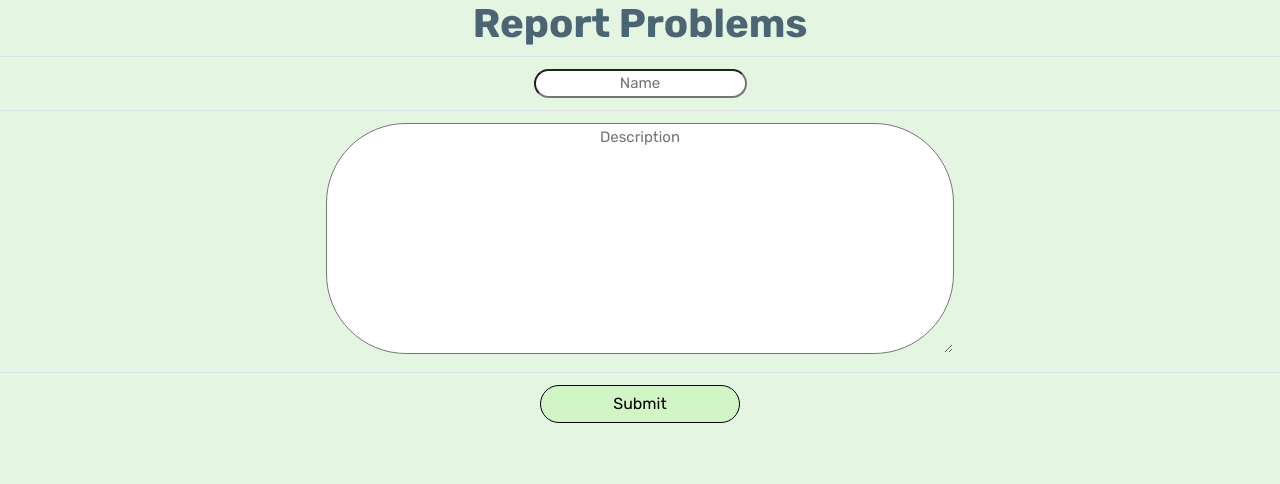
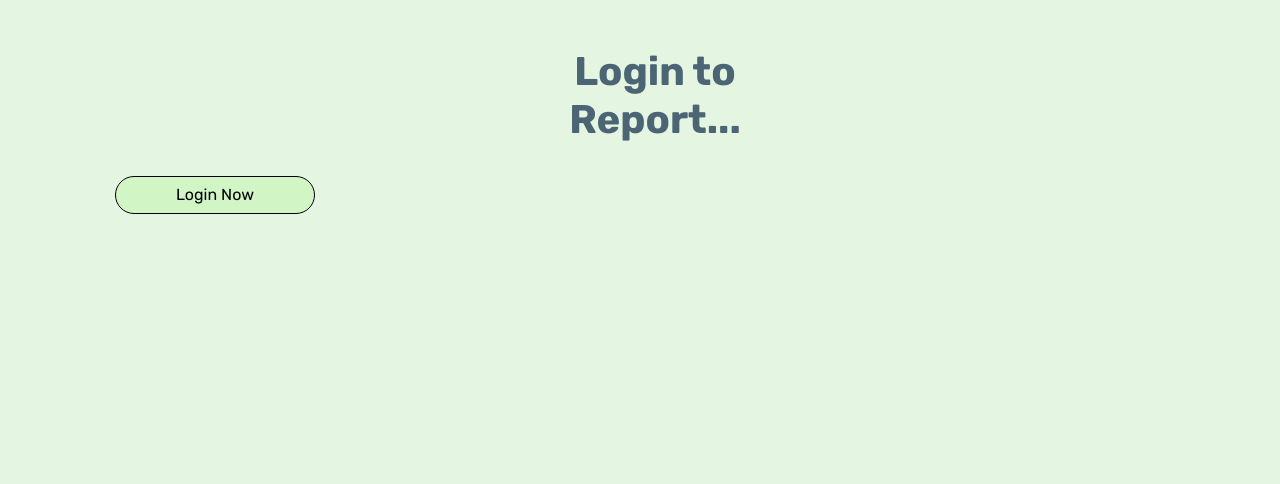
Before and after one commit to SinusCosinusTangen/donasi-covid-19-2, a Django app: page /reportIssue/ in a window 1280 px wide. Shown: the part 66-550 px from the top of the page. Run offline with Django 3.2, Linux system fonts and the light colour scheme; some libraries are stand-ins or nearby versions.

Commit message:
Update report.html

```diff
--- a/report/templates/report/report.html
+++ b/report/templates/report/report.html
@@ -11,6 +11,7 @@
 
     <body>
         {% block content %}
+        {% if user.is_authenticated %}
         <h1 style="color: #4B6574; font-weight: bold; ">Report Problems</h1>
         <form action="" method="POST">
             <table class="table">
@@ -32,6 +33,17 @@
                         </td>
                     </tr>
                 </tbody>
+                {% else %}
+                <br>
+
+        <br>
+        <h1 style="color: #4B6574; font-weight: bold; margin-left: 30px ">Login to <br> Report...</h1>
+        <br>
+        <div class="container mx-auto">
+            <a style="margin-bottom: 30px; margin-left: 30px" href="{% url 'userauth:login'%}" class="btn btn-light">Login Now</a>
+        </div>
+        {% endif %}
+
             </table>
         </form>
         {% endblock %}
```
